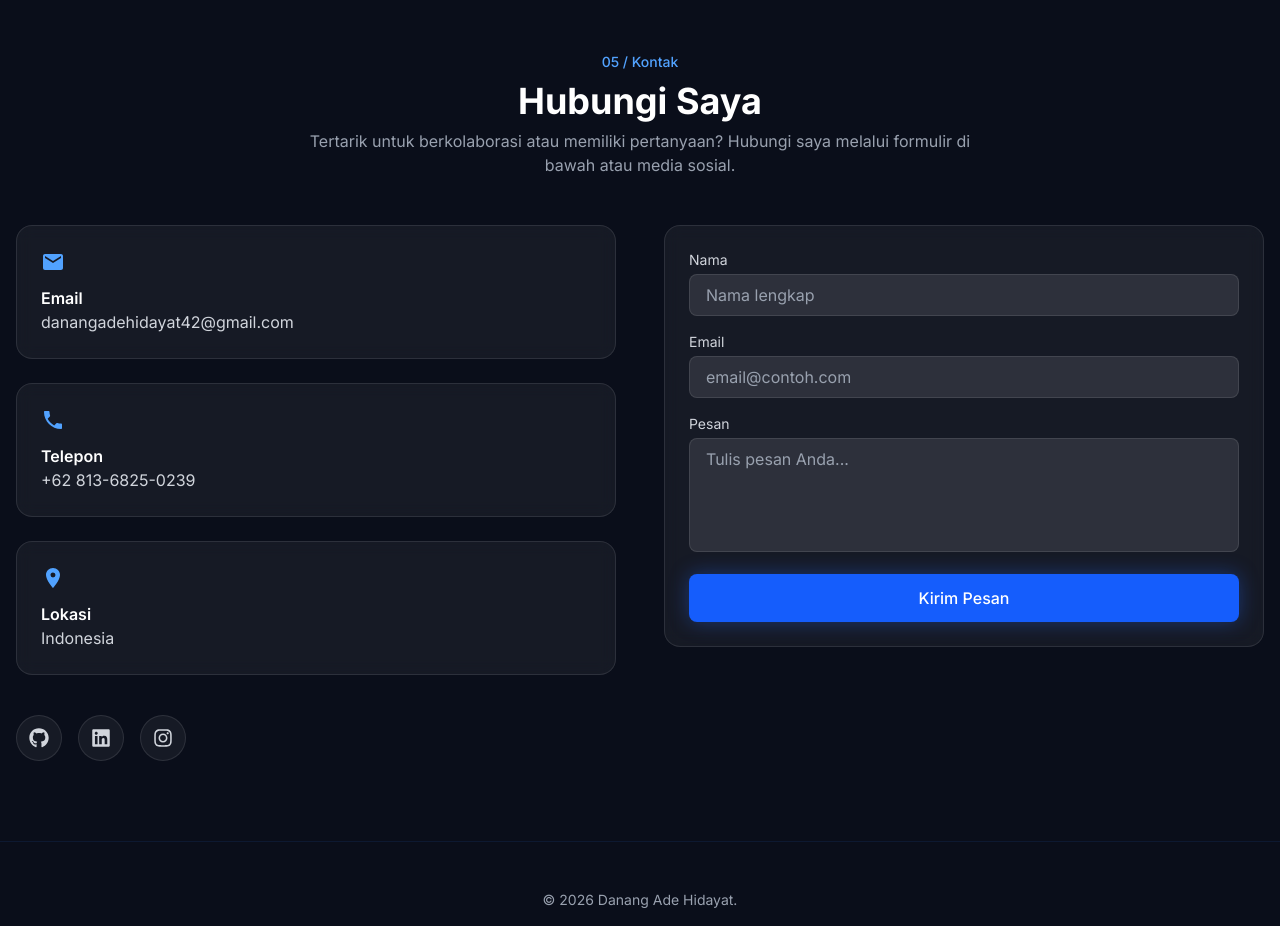
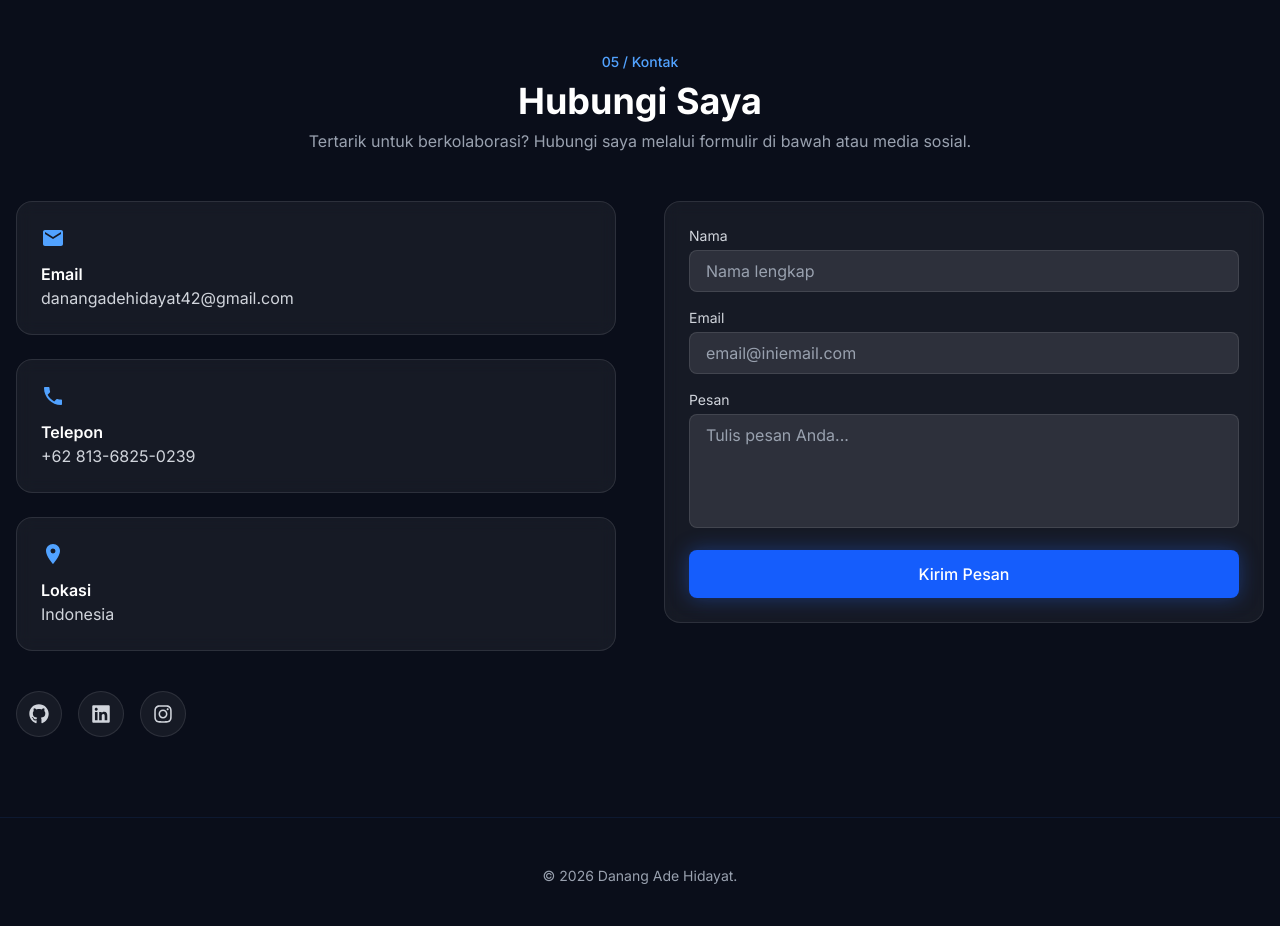
Before and after one commit to Danangadh/portofolio-danang, a Next.js app: page / in a window 1280 px wide. Shown: the part 4040-4966 px from the top of the page. Built offline with nearby package versions, Linux system fonts and the light colour scheme.

Commit message:
fix: refine contact section

```diff
--- a/components/Contact.tsx
+++ b/components/Contact.tsx
@@ -2,7 +2,7 @@
 
 import { motion } from "framer-motion";
 import { FaGithub, FaLinkedin, FaInstagram } from "react-icons/fa";
-import { MdEmail, MdLocationOn, MdPhone } from "react-icons/md";
+import { MdEmail, MdPhone, MdLocationOn } from "react-icons/md";
 
 export default function Contact() {
   return (
@@ -19,13 +19,12 @@ export default function Contact() {
           Hubungi Saya
         </h2>
         <p className="text-gray-400 mt-2 max-w-2xl mx-auto">
-          Tertarik untuk berkolaborasi atau memiliki pertanyaan? Hubungi saya melalui
-          formulir di bawah atau media sosial.
+          Tertarik untuk berkolaborasi? Hubungi saya melalui formulir di bawah atau media sosial.
         </p>
       </motion.div>
 
       <div className="grid md:grid-cols-2 gap-12">
-        {/* Kiri: Info kontak */}
+        {/* Info kontak */}
         <motion.div
           initial={{ opacity: 0, x: -30 }}
           whileInView={{ opacity: 1, x: 0 }}
@@ -43,7 +42,7 @@ export default function Contact() {
           <div className="bg-white/5 backdrop-blur-sm border border-white/10 rounded-2xl p-6 hover:border-blue-500/30 transition">
             <MdPhone className="text-blue-400 w-6 h-6 mb-3" />
             <h3 className="text-white font-semibold">Telepon</h3>
-            <a href="tel:+6281368250239" className="text-gray-300 hover:text-blue-300 transition">
+            <a href="tel:+628123456789" className="text-gray-300 hover:text-blue-300 transition">
               +62 813-6825-0239
             </a>
           </div>
@@ -53,68 +52,63 @@ export default function Contact() {
             <p className="text-gray-300">Indonesia</p>
           </div>
 
-          {/* Social media icons */}
           <div className="flex gap-4 pt-4">
-            <a
-              href="https://github.com/danang"
-              target="_blank"
-              rel="noopener noreferrer"
-              className="bg-white/5 border border-white/10 rounded-full p-3 hover:bg-blue-500/20 hover:border-blue-500/40 transition"
-            >
+            <a href="https://github.com/DanangAdh" className="bg-white/5 border border-white/10 rounded-full p-3 hover:bg-blue-500/20 hover:border-blue-500/40 transition">
               <FaGithub className="w-5 h-5 text-gray-300 hover:text-white" />
             </a>
-            <a
-              href="https://linkedin.com/in/danang"
-              target="_blank"
-              rel="noopener noreferrer"
-              className="bg-white/5 border border-white/10 rounded-full p-3 hover:bg-blue-500/20 hover:border-blue-500/40 transition"
-            >
+            <a href="https://www.linkedin.com/in/danang-ade-hidayat-42b0a925a/" className="bg-white/5 border border-white/10 rounded-full p-3 hover:bg-blue-500/20 hover:border-blue-500/40 transition">
               <FaLinkedin className="w-5 h-5 text-gray-300 hover:text-white" />
             </a>
-            <a
-              href="https://instagram.com/danang"
-              target="_blank"
-              rel="noopener noreferrer"
-              className="bg-white/5 border border-white/10 rounded-full p-3 hover:bg-blue-500/20 hover:border-blue-500/40 transition"
-            >
+            <a href="https://www.instagram.com/danangargh/" className="bg-white/5 border border-white/10 rounded-full p-3 hover:bg-blue-500/20 hover:border-blue-500/40 transition">
               <FaInstagram className="w-5 h-5 text-gray-300 hover:text-white" />
             </a>
           </div>
         </motion.div>
 
-        {/* Kanan: Formulir */}
+        {/* Form – GANTI action dengan endpoint Formspree Anda */}
         <motion.div
           initial={{ opacity: 0, x: 30 }}
           whileInView={{ opacity: 1, x: 0 }}
           transition={{ delay: 0.3 }}
           viewport={{ once: true }}
         >
-          <form className="bg-white/5 backdrop-blur-sm border border-white/10 rounded-2xl p-6 space-y-4">
+           { /* Formspree endpoint */}
+          <form
+            action="https://formspree.io/f/xnjezklq"
+            method="POST"
+            className="bg-white/5 backdrop-blur-sm border border-white/10 rounded-2xl p-6 space-y-4"
+          >
             <div>
               <label htmlFor="name" className="block text-sm text-gray-300 mb-1">Nama</label>
               <input
                 type="text"
+                name="name"
                 id="name"
                 placeholder="Nama lengkap"
                 className="w-full bg-white/10 border border-white/10 rounded-lg px-4 py-2 text-white placeholder-gray-400 focus:outline-none focus:border-blue-400 transition"
+                required
               />
             </div>
             <div>
               <label htmlFor="email" className="block text-sm text-gray-300 mb-1">Email</label>
               <input
                 type="email"
+                name="email"
                 id="email"
-                placeholder="email@contoh.com"
+                placeholder="email@iniemail.com"
                 className="w-full bg-white/10 border border-white/10 rounded-lg px-4 py-2 text-white placeholder-gray-400 focus:outline-none focus:border-blue-400 transition"
+                required
               />
             </div>
             <div>
               <label htmlFor="message" className="block text-sm text-gray-300 mb-1">Pesan</label>
               <textarea
+                name="message"
                 id="message"
                 rows={4}
                 placeholder="Tulis pesan Anda..."
                 className="w-full bg-white/10 border border-white/10 rounded-lg px-4 py-2 text-white placeholder-gray-400 focus:outline-none focus:border-blue-400 transition resize-none"
+                required
               ></textarea>
             </div>
             <button
```
